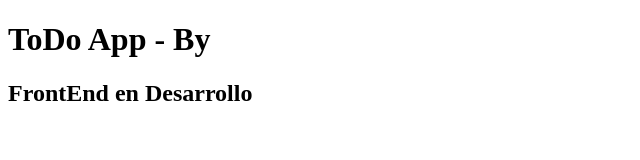
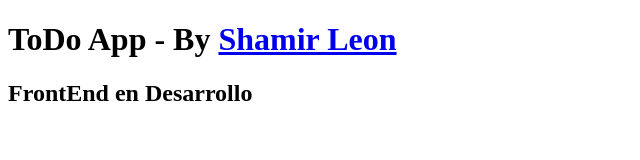
Before and after one commit to ShamirLeon/ToDoApp_BackEnd, a website: page public/index.html in a window 1280 px wide. Shown: the whole page, without its empty margins (0-640 px from the left). Drawn offline with Linux system fonts and the light colour scheme.

Commit message:
fix package.json

```diff
--- a/package.json
+++ b/package.json
@@ -25,5 +25,8 @@
     "eslint-plugin-import": "^2.27.5",
     "eslint-plugin-n": "^15.6.1",
     "eslint-plugin-promise": "^6.1.1"
+  },
+  "engines": {
+    "node": "14.19.3"
   }
 }
--- a/public/index.html
+++ b/public/index.html
@@ -7,7 +7,7 @@
     <title>ToDo App</title>
 </head>
 <body>
-    <h1>ToDo App - By <a href="https://github.com/ShamirLeon" target="_blank"></a></h1>
+    <h1>ToDo App - By <a href="https://github.com/ShamirLeon" target="_blank">Shamir Leon</a></h1>
     <h2>FrontEnd en Desarrollo</h2>
 </body>
 </html>
```
